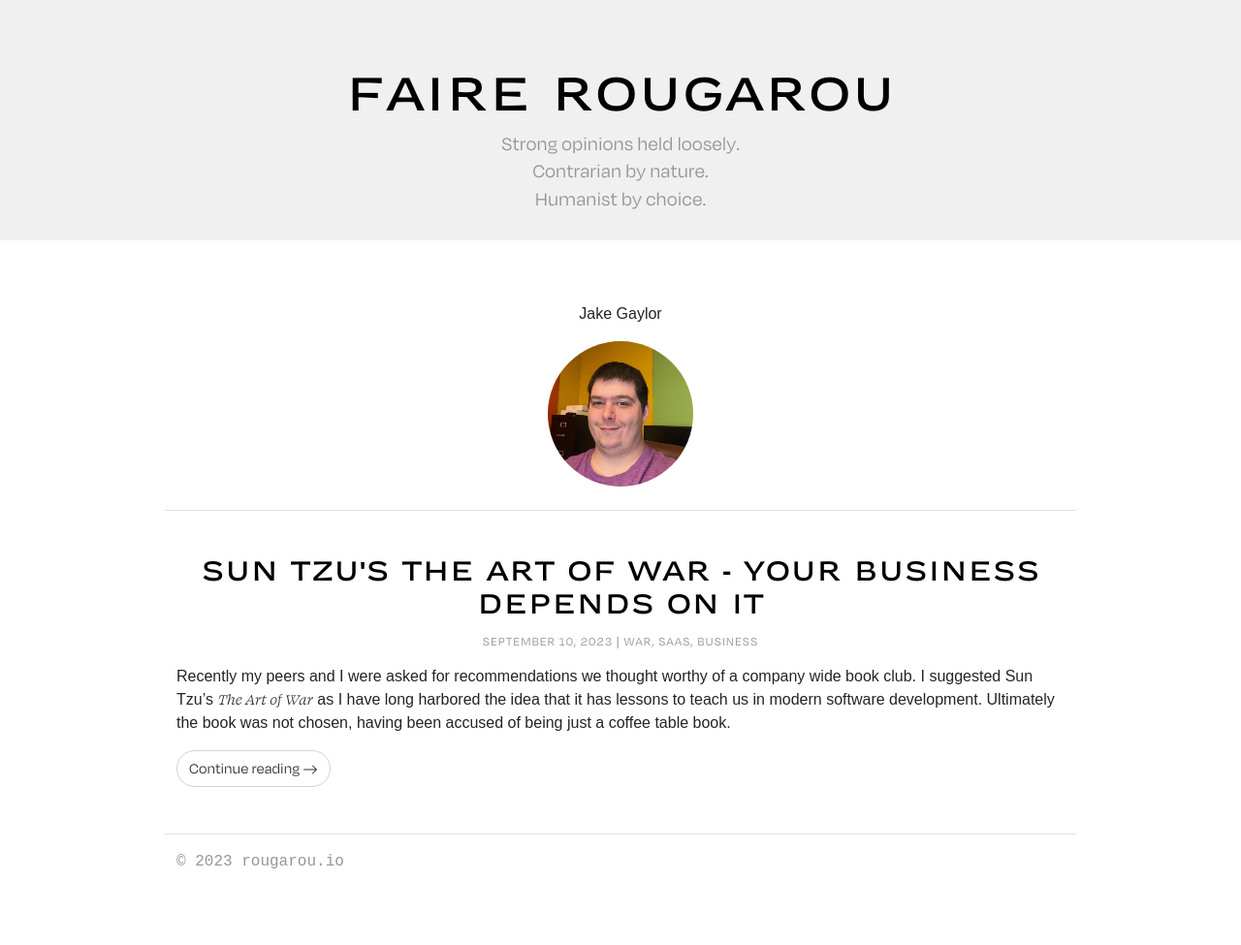
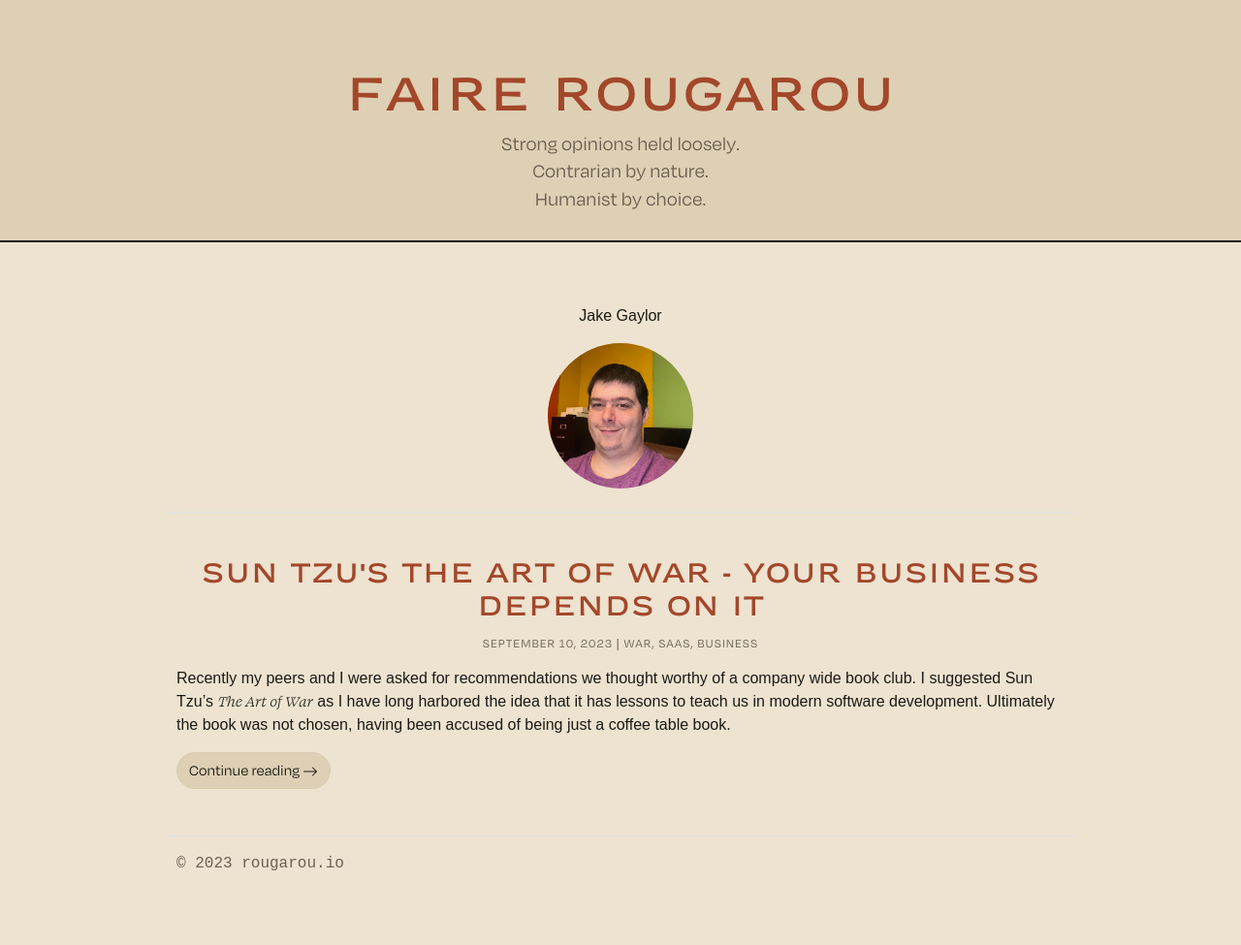
Before and after one commit to beauregardhenry/rougarou, a Jekyll site: the page built from by/jake-gaylor.md, in a window 1280 px wide. Shown: the whole page at 97% size. Built offline with Jekyll 4.4.1, drawn with Linux system fonts in a browser that asks for light colours; some web fonts are replaced.

Commit message:
Apply cream/rust/in color scheme

```diff
--- a/assets/css/main.css
+++ b/assets/css/main.css
@@ -104,16 +104,36 @@
     font-display: swap;
 }
 
+:root {
+    --paper: #EDE3D0;
+    --paper-raised: #DED0B4;
+    --ink: #1C1A16;
+    --ink-soft: #6B6152;
+    --rust: #A3472A;
+    --rust-dark: #7E3620;
+    --rust-soft: #E3CBB9;
+    --rule: #D9CDB4;
+}
+
 .container {
     max-width: 940px;
 }
 
+html, body {
+    background-color: var(--paper) !important;
+}
+
+body {
+    color: var(--ink) !important;
+}
+
 .text-body-secondary {
-    color: #969696 !important;
+    color: var(--ink-soft) !important;
 }
 
 .primary-bg-color {
-    background-color: #f0f0f0;
+    background-color: var(--paper-raised);
+    border-bottom: 2px solid var(--ink);
 }
 
 /* Site wordmark + individual post title */
@@ -160,17 +180,18 @@ p {
 
 a {
     text-decoration: none;
-    color: black;
+    color: var(--rust);
 }
 
 a:hover {
     text-decoration: underline;
+    color: var(--rust-dark);
 }
 
 .btn-primary, .btn-primary:hover, .btn-primary:active, .btn-primary:visited {
-    background-color: #ffffff !important;
-    color: #333;
-    border: 1px solid #d3d3d3;
+    background-color: var(--paper-raised) !important;
+    color: var(--ink);
+    border: 1px solid var(--rule);
     border-radius: 20px;
     text-decoration: none;
     font-family: "Degular", sans-serif !important;
@@ -178,25 +199,26 @@ a:hover {
 }
 
 .btn-primary:hover {
-    border-color: black;
+    border-color: var(--rust);
 }
 
-blockquote,
+blockquote {
+    color: var(--ink);
+    background: var(--rust-soft);
+    border-left: 6px solid var(--rust);
+    padding: 1rem 1.5em;
+    border-radius: 0 4px 4px 0;
+}
+
 blockquote p {
     font-family: "Charter", serif !important;
-    border-left: 6px solid #999;
-    padding-left: 1.5em;
 }
 
 pre, code, kbd, samp {
     font-family: "Inconsolata", monospace !important;
 }
 
-.post-content a {
-    text-decoration: underline;
-    color: darkgreen;
-}
-
 footer p {
     font-family: "Inconsolata", monospace !important;
+    color: var(--ink-soft);
 }
```
